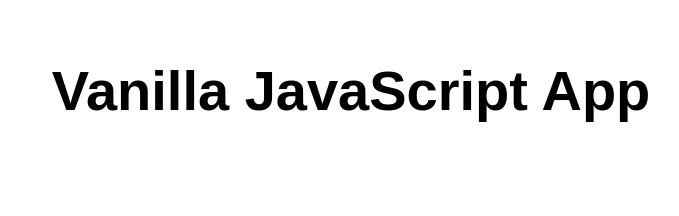
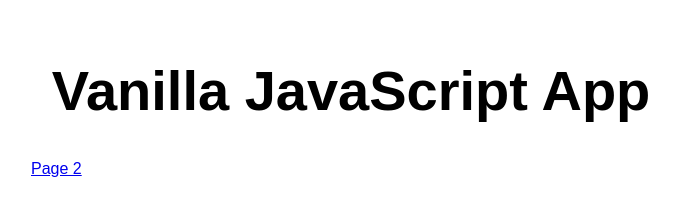
Before and after one commit to jedauret/staticwebapp, a website: page src/index.html in a window 1280 px wide. Shown: the whole page, without its empty margins (289-968 px from the left). Drawn offline with Linux system fonts and the light colour scheme.

Commit message:
Update index.html

```diff
--- a/src/index.html
+++ b/src/index.html
@@ -11,6 +11,8 @@
 <body>
   <main>
     <h1>Vanilla JavaScript App</h1>
+    <a href="second.html">Page 2</a>
+
   </main>
 </body>
 
```
